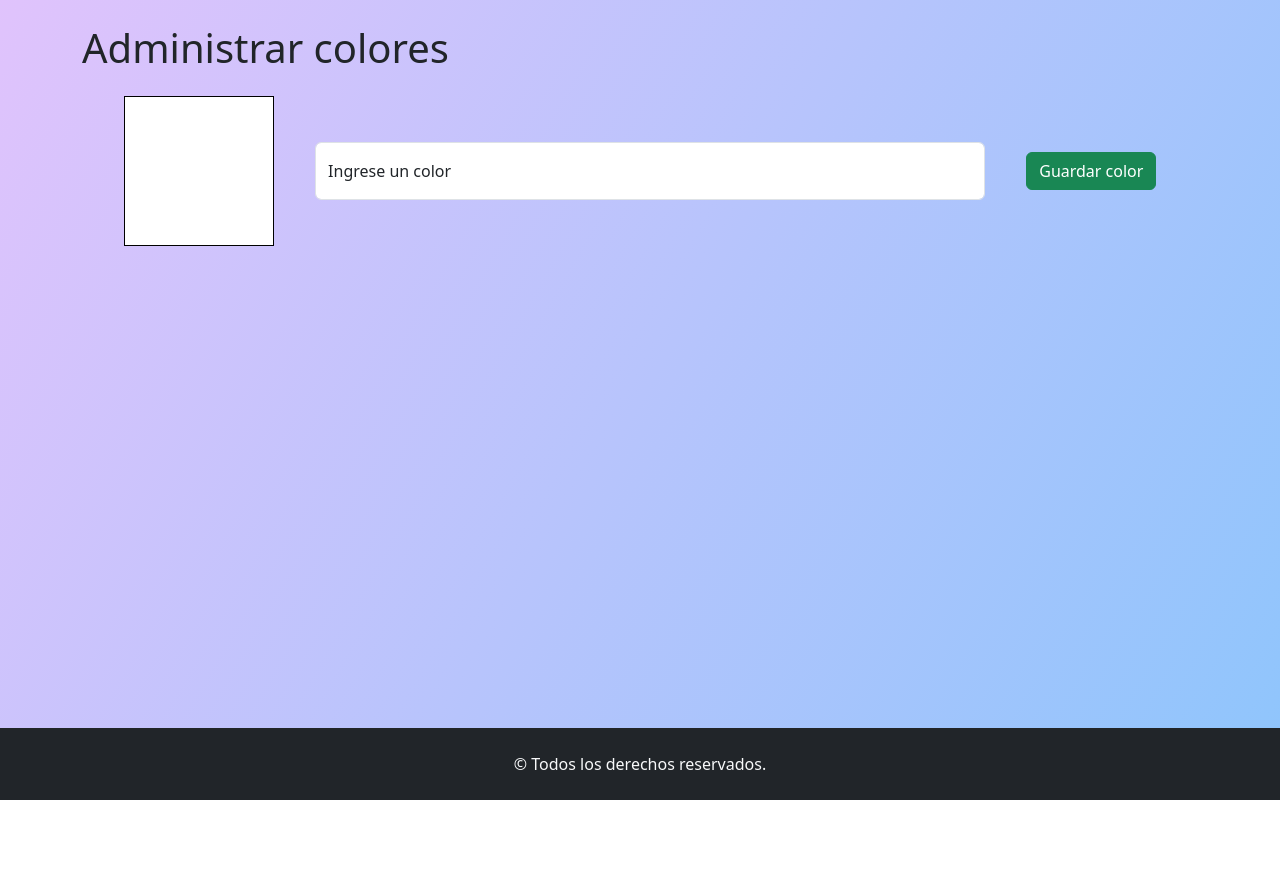
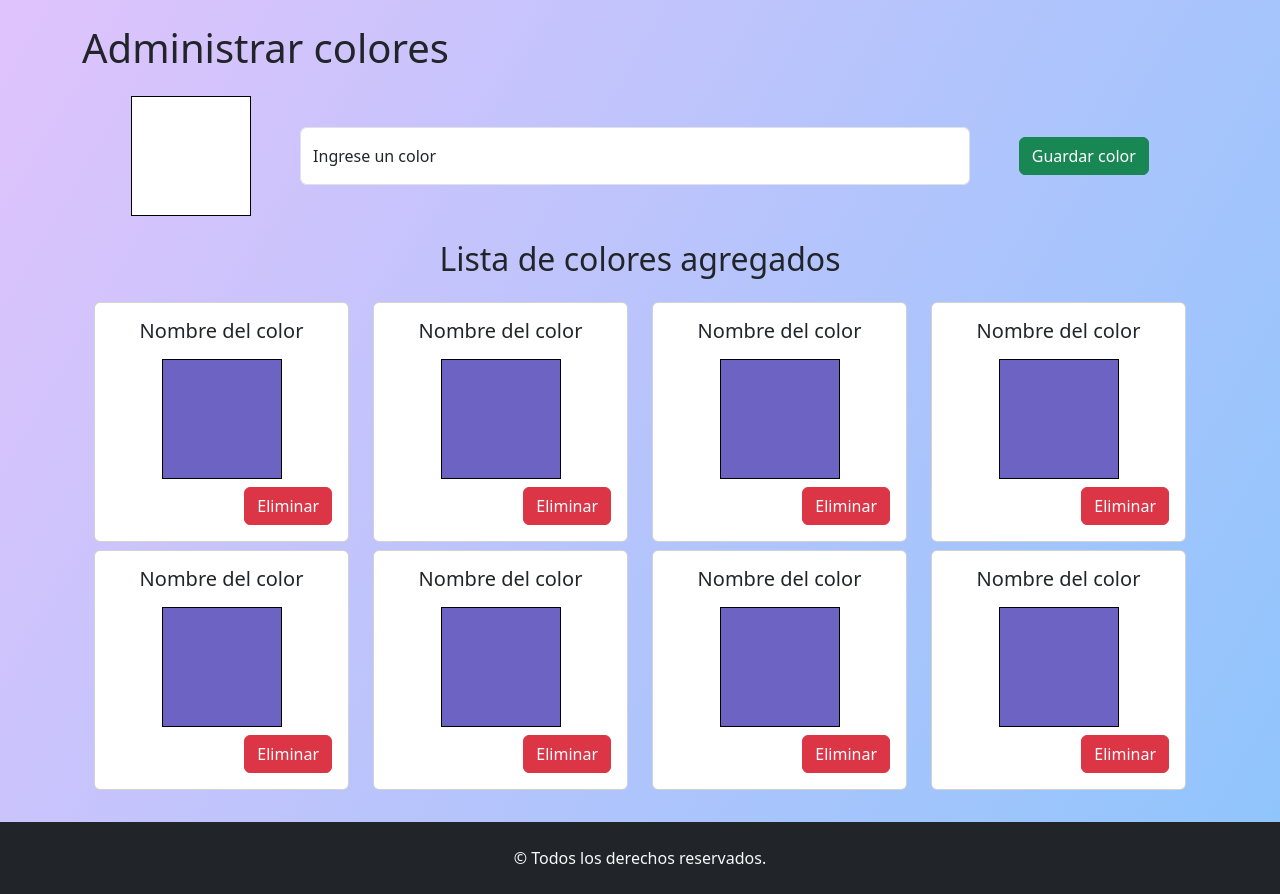
Before and after one commit to lucasecapdevila/react-tp1-ejercicio6, a React (Vite) app: page / in a window 1280 px wide. Before the commit the page ends 800 px from the top, so only its background shows below. Built offline with nearby package versions, Linux system fonts and the light colour scheme.

Commit message:
se agregan lista e items de colores

```diff
--- a/components/FormColores.jsx
+++ b/components/FormColores.jsx
@@ -1,16 +1,17 @@
 import React from 'react'
 import { Button, FloatingLabel, Form } from 'react-bootstrap'
+import ListaColores from './ListaColores'
 
 const FormColores = () => {
   const style = {
-    height: '150px',
-    width: '150px',
+    height: '120px',
+    width: '120px',
     border: '1px solid black',
     background: '#fff'
   }
 
   return (
-    <>
+    <section>
       <Form>
         <Form.Group className='my-4 mx-auto d-flex flex-column flex-lg-row align-items-lg-center justify-content-lg-between'>
           <div className='mx-auto' style={style} />
@@ -27,7 +28,9 @@ const FormColores = () => {
           <Button variant='success' className='mx-auto'>Guardar color</Button>
         </Form.Group>
       </Form>
-    </>
+
+      <ListaColores />
+    </section>
   )
 }
 
--- /dev/null
+++ b/components/ItemColor.jsx
@@ -0,0 +1,25 @@
+import React from 'react'
+import { Button, Card } from 'react-bootstrap'
+
+const ItemColor = () => {
+  const style = {
+    height: '120px',
+    width: '120px',
+    border: '1px solid black',
+    background: '#6c63c2'
+  }
+
+  return (
+    <section>
+      <Card>
+      <Card.Body className='d-flex flex-column align-items-center'>
+        <Card.Title className='text-center'>Nombre del color</Card.Title>
+        <div style={style} className='mx-auto my-2'></div>
+        <Button variant="danger" className='align-self-end'>Eliminar</Button>
+      </Card.Body>
+    </Card>
+    </section>
+  )
+}
+
+export default ItemColor
--- /dev/null
+++ b/components/ListaColores.jsx
@@ -0,0 +1,39 @@
+import React from 'react'
+import ItemColor from './ItemColor'
+import { Col, Container, Row } from 'react-bootstrap'
+
+const ListaColores = () => {
+  return (
+    <Container>
+      <h2 className='text-center mb-4'>Lista de colores agregados</h2>
+      <Row>
+        <Col sm={12} md={4} lg={3} className='mb-2'>
+          <ItemColor />
+        </Col>
+        <Col sm={12} md={4} lg={3} className='mb-2'>
+          <ItemColor />
+        </Col>
+        <Col sm={12} md={4} lg={3} className='mb-2'>
+          <ItemColor />
+        </Col>
+        <Col sm={12} md={4} lg={3} className='mb-2'>
+          <ItemColor />
+        </Col>
+        <Col sm={12} md={4} lg={3} className='mb-2'>
+          <ItemColor />
+        </Col>
+        <Col sm={12} md={4} lg={3} className='mb-2'>
+          <ItemColor />
+        </Col>
+        <Col sm={12} md={4} lg={3} className='mb-2'>
+          <ItemColor />
+        </Col>
+        <Col sm={12} md={4} lg={3} className='mb-2'>
+          <ItemColor />
+        </Col>
+      </Row>
+    </Container>
+  )
+}
+
+export default ListaColores
```
